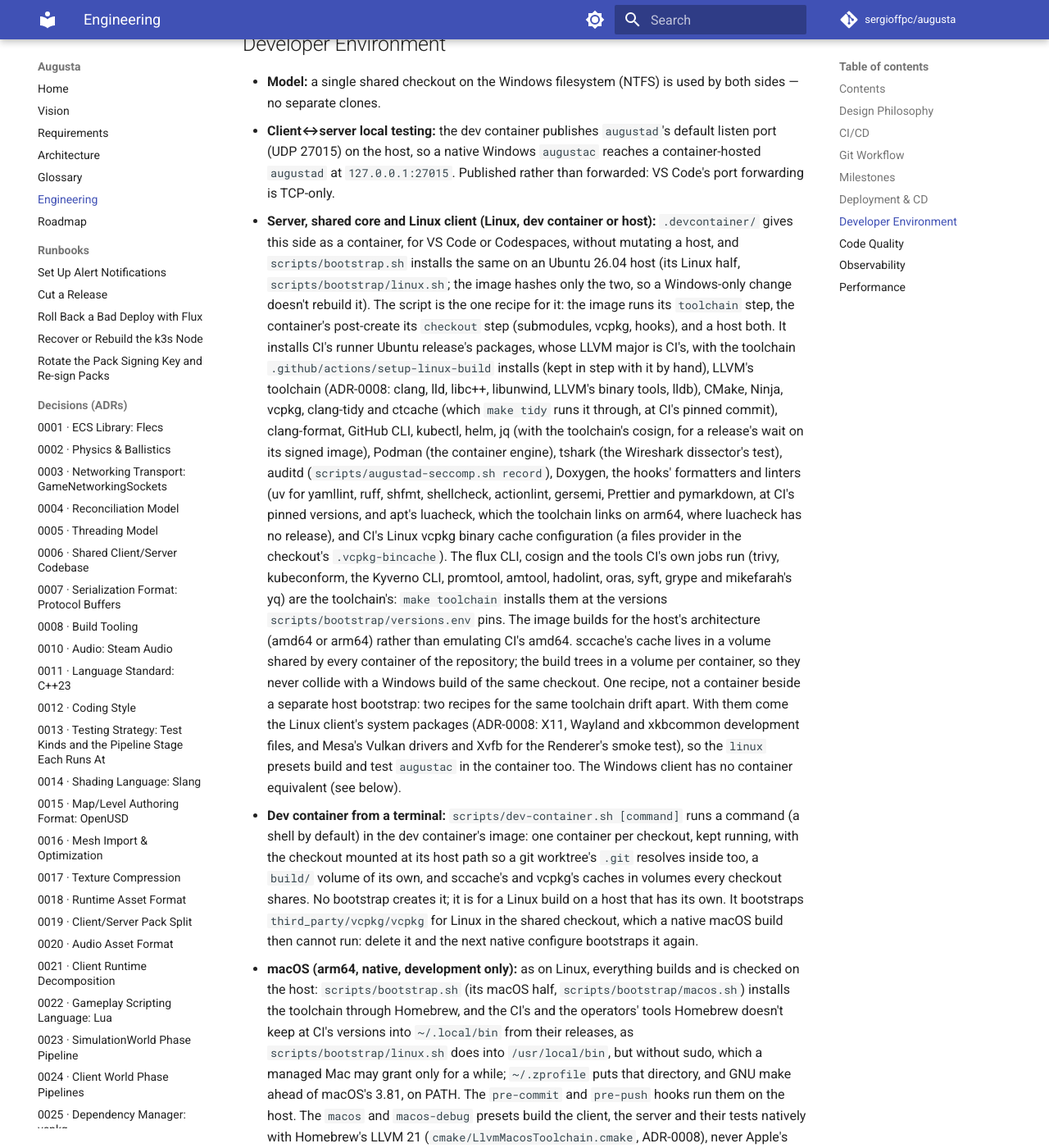
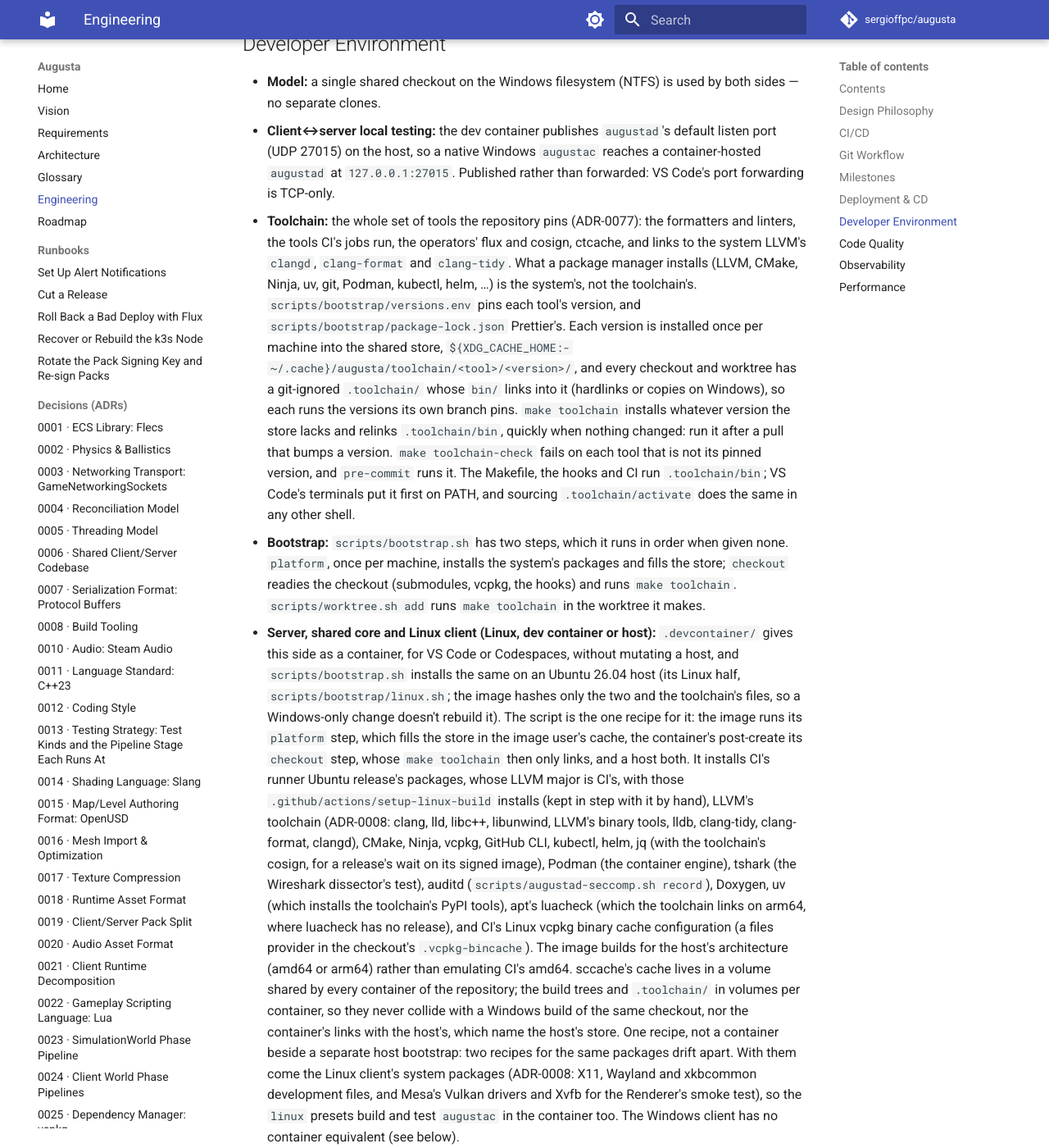
Before and after one commit to sergioffpc/augusta, an MkDocs documentation site: the page built from docs/ENGINEERING.md, in a window 1280 px wide and 1400 px high, scrolled down 11314 px. Shown: the whole window at 82% size. Built offline with MkDocs 1.6.1 and Material for MkDocs 9.7.7, drawn with Linux system fonts in a browser that asks for light colours; comment, search, counter and statistics services are not loaded; some of the changed text lies outside the part shown.

Commit message:
docs: define the toolchain and the bootstrap's platform and checkout steps
docs/ENGINEERING.md's Developer Environment defines the toolchain as every
pinned tool, and describes the store, .toolchain/, make toolchain and
toolchain-check, .toolchain/activate, and the bootstrap's platform and
checkout steps, in place of ~/.local/bin and the toolchain step. It says
the editor settings apply in a trusted workspace only. README.md,
scripts/README.md and CLAUDE.md name the new commands.

Co-Authored-By: Claude Opus 5.5 <noreply@anthropic.com>

```diff
--- a/docs/ENGINEERING.md
+++ b/docs/ENGINEERING.md
@@ -508,66 +508,86 @@ no self-hosted GitHub Actions runner in this pipeline).
   default listen port (UDP 27015) on the host, so a native Windows `augustac`
   reaches a container-hosted `augustad` at `127.0.0.1:27015`. Published rather
   than forwarded: VS Code's port forwarding is TCP-only.
+- **Toolchain:** the whole set of tools the repository pins (ADR-0077): the
+  formatters and linters, the tools CI's jobs run, the operators' flux and
+  cosign, ctcache, and links to the system LLVM's `clangd`, `clang-format` and
+  `clang-tidy`. What a package manager installs (LLVM, CMake, Ninja, uv, git,
+  Podman, kubectl, helm, …) is the system's, not the toolchain's.
+  `scripts/bootstrap/versions.env` pins each tool's version, and
+  `scripts/bootstrap/package-lock.json` Prettier's. Each version is installed
+  once per machine into the shared store,
+  `${XDG_CACHE_HOME:-~/.cache}/augusta/toolchain/<tool>/<version>/`, and every
+  checkout and worktree has a git-ignored `.toolchain/` whose `bin/` links into
+  it (hardlinks or copies on Windows), so each runs the versions its own branch
+  pins. `make toolchain` installs whatever version the store lacks and relinks
+  `.toolchain/bin`, quickly when nothing changed: run it after a pull that bumps
+  a version. `make toolchain-check` fails on each tool that is not its pinned
+  version, and `pre-commit` runs it. The Makefile, the hooks and CI run
+  `.toolchain/bin`; VS Code's terminals put it first on PATH, and sourcing
+  `.toolchain/activate` does the same in any other shell.
+- **Bootstrap:** `scripts/bootstrap.sh` has two steps, which it runs in order
+  when given none. `platform`, once per machine, installs the system's packages
+  and fills the store; `checkout` readies the checkout (submodules, vcpkg, the
+  hooks) and runs `make toolchain`. `scripts/worktree.sh add` runs
+  `make toolchain` in the worktree it makes.
 - **Server, shared core and Linux client (Linux, dev container or host):**
   `.devcontainer/` gives this side as a container, for VS Code or Codespaces,
   without mutating a host, and `scripts/bootstrap.sh` installs the same on an
   Ubuntu 26.04 host (its Linux half, `scripts/bootstrap/linux.sh`; the image
-  hashes only the two, so a Windows-only change doesn't rebuild it). The script
-  is the one recipe for it: the image runs its `toolchain` step, the container's
-  post-create its `checkout` step (submodules, vcpkg, hooks), and a host both.
-  It installs CI's runner Ubuntu release's packages, whose LLVM major is CI's,
-  with the toolchain `.github/actions/setup-linux-build` installs (kept in step
-  with it by hand), LLVM's toolchain (ADR-0008: clang, lld, libc++, libunwind,
-  LLVM's binary tools, lldb), CMake, Ninja, vcpkg, clang-tidy and ctcache (which
-  `make tidy` runs it through, at CI's pinned commit), clang-format, GitHub CLI,
-  kubectl, helm, jq (with the toolchain's cosign, for a release's wait on its
-  signed image), Podman (the container engine), tshark (the Wireshark
-  dissector's test), auditd (`scripts/augustad-seccomp.sh record`), Doxygen, the
-  hooks' formatters and linters (uv for yamllint, ruff, shfmt, shellcheck,
-  actionlint, gersemi, Prettier and pymarkdown, at CI's pinned versions, and
-  apt's luacheck, which the toolchain links on arm64, where luacheck has no
-  release), and CI's Linux vcpkg binary cache configuration (a files provider in
-  the checkout's `.vcpkg-bincache`). The flux CLI, cosign and the tools CI's own
-  jobs run (trivy, kubeconform, the Kyverno CLI, promtool, amtool, hadolint,
-  oras, syft, grype and mikefarah's yq) are the toolchain's: `make toolchain`
-  installs them at the versions `scripts/bootstrap/versions.env` pins. The image
-  builds for the host's architecture (amd64 or arm64) rather than emulating CI's
-  amd64. sccache's cache lives in a volume shared by every container of the
-  repository; the build trees in a volume per container, so they never collide
-  with a Windows build of the same checkout. One recipe, not a container beside
-  a separate host bootstrap: two recipes for the same toolchain drift apart.
-  With them come the Linux client's system packages (ADR-0008: X11, Wayland and
-  xkbcommon development files, and Mesa's Vulkan drivers and Xvfb for the
-  Renderer's smoke test), so the `linux` presets build and test `augustac` in
-  the container too. The Windows client has no container equivalent (see below).
+  hashes only the two and the toolchain's files, so a Windows-only change
+  doesn't rebuild it). The script is the one recipe for it: the image runs its
+  `platform` step, which fills the store in the image user's cache, the
+  container's post-create its `checkout` step, whose `make toolchain` then only
+  links, and a host both. It installs CI's runner Ubuntu release's packages,
+  whose LLVM major is CI's, with those `.github/actions/setup-linux-build`
+  installs (kept in step with it by hand), LLVM's toolchain (ADR-0008: clang,
+  lld, libc++, libunwind, LLVM's binary tools, lldb, clang-tidy, clang-format,
+  clangd), CMake, Ninja, vcpkg, GitHub CLI, kubectl, helm, jq (with the
+  toolchain's cosign, for a release's wait on its signed image), Podman (the
+  container engine), tshark (the Wireshark dissector's test), auditd
+  (`scripts/augustad-seccomp.sh record`), Doxygen, uv (which installs the
+  toolchain's PyPI tools), apt's luacheck (which the toolchain links on arm64,
+  where luacheck has no release), and CI's Linux vcpkg binary cache
+  configuration (a files provider in the checkout's `.vcpkg-bincache`). The
+  image builds for the host's architecture (amd64 or arm64) rather than
+  emulating CI's amd64. sccache's cache lives in a volume shared by every
+  container of the repository; the build trees and `.toolchain/` in volumes per
+  container, so they never collide with a Windows build of the same checkout,
+  nor the container's links with the host's, which name the host's store. One
+  recipe, not a container beside a separate host bootstrap: two recipes for the
+  same packages drift apart. With them come the Linux client's system packages
+  (ADR-0008: X11, Wayland and xkbcommon development files, and Mesa's Vulkan
+  drivers and Xvfb for the Renderer's smoke test), so the `linux` presets build
+  and test `augustac` in the container too. The Windows client has no container
+  equivalent (see below).
 - **Dev container from a terminal:** `scripts/dev-container.sh [command]` runs a
   command (a shell by default) in the dev container's image: one container per
   checkout, kept running, with the checkout mounted at its host path so a git
-  worktree's `.git` resolves inside too, a `build/` volume of its own, and
-  sccache's and vcpkg's caches in volumes every checkout shares. No bootstrap
-  creates it; it is for a Linux build on a host that has its own. It bootstraps
-  `third_party/vcpkg/vcpkg` for Linux in the shared checkout, which a native
-  macOS build then cannot run: delete it and the next native configure
+  worktree's `.git` resolves inside too, `build/` and `.toolchain/` volumes of
+  its own, and sccache's and vcpkg's caches in volumes every checkout shares. No
+  bootstrap creates it; it is for a Linux build on a host that has its own. It
+  bootstraps `third_party/vcpkg/vcpkg` for Linux in the shared checkout, which a
+  native macOS build then cannot run: delete it and the next native configure
   bootstraps it again.
 - **macOS (arm64, native, development only):** as on Linux, everything builds
   and is checked on the host: `scripts/bootstrap.sh` (its macOS half,
-  `scripts/bootstrap/macos.sh`) installs the toolchain through Homebrew, and the
-  CI's and the operators' tools Homebrew doesn't keep at CI's versions into
-  `~/.local/bin` from their releases, as `scripts/bootstrap/linux.sh` does into
-  `/usr/local/bin`, but without sudo, which a managed Mac may grant only for a
-  while; `~/.zprofile` puts that directory, and GNU make ahead of macOS's 3.81,
-  on PATH. The `pre-commit` and `pre-push` hooks run them on the host. The
-  `macos` and `macos-debug` presets build the client, the server and their tests
-  natively with Homebrew's LLVM 21 (`cmake/LlvmMacosToolchain.cmake`, ADR-0008),
-  never Apple's clang, for vcpkg's `arm64-osx` (`triplets/arm64-osx.cmake`). The
-  client renders on Mesa's KosmicKrisp, a conformant Vulkan over Metal (macOS
-  26, Apple silicon): the Renderer turns on the portability extensions a
-  Vulkan-on-Metal driver may need, and the window module opens Homebrew's Vulkan
-  loader, which GLFW does not find there by itself. PhysX and NVRHI come from
-  overlay ports (`ports/`) that add macOS to what vcpkg's support; PhysX builds
-  on the CPU alone. The Command Line Tools give the SDK, and Xcode is not
-  needed. No CI job builds it, so it breaks unnoticed; Aftermath and Nsight do
-  not exist there.
+  `scripts/bootstrap/macos.sh`) installs the system's packages through Homebrew
+  and fills the toolchain's store, without sudo, which a managed Mac may grant
+  only for a while; `~/.zprofile` puts GNU make ahead of macOS's 3.81 on PATH.
+  LLVM 21 is keg-only, off PATH: `.toolchain/bin` links its `clangd`,
+  `clang-format` and `clang-tidy`, and Homebrew's luacheck, which has no macOS
+  release. The `pre-commit` and `pre-push` hooks run the toolchain on the host.
+  The `macos` and `macos-debug` presets build the client, the server and their
+  tests natively with Homebrew's LLVM 21 (`cmake/LlvmMacosToolchain.cmake`,
+  ADR-0008), never Apple's clang, for vcpkg's `arm64-osx`
+  (`triplets/arm64-osx.cmake`). The client renders on Mesa's KosmicKrisp, a
+  conformant Vulkan over Metal (macOS 26, Apple silicon): the Renderer turns on
+  the portability extensions a Vulkan-on-Metal driver may need, and the window
+  module opens Homebrew's Vulkan loader, which GLFW does not find there by
+  itself. PhysX and NVRHI come from overlay ports (`ports/`) that add macOS to
+  what vcpkg's support; PhysX builds on the CPU alone. The Command Line Tools
+  give the SDK, and Xcode is not needed. No CI job builds it, so it breaks
+  unnoticed; Aftermath and Nsight do not exist there.
 - **Client (Windows, native):** built and run natively — never cross-compiled
   from Linux: vcpkg's dependencies build with MSVC `cl`. The client, the server
   and their tests compile with `clang-cl` and links with `lld-link`, from the
@@ -577,31 +597,32 @@ no self-hosted GitHub Actions runner in this pipeline).
   against; the dependencies stay on `cl` under vcpkg's `x64-windows` triplet
   (ADR-0008). The same `scripts/bootstrap.sh`, run in Git Bash as Administrator
   (its Windows half, `scripts/bootstrap/windows.sh`, winget-driven; one entry
-  point and one `checkout` step and set of pinned formatter versions for both
-  platforms, and no PowerShell: Git for Windows is the one prerequisite, which
-  cloning needs anyway) installs Visual Studio Build Tools system-wide (default
-  install location) — simpler than pinning a project-specific path, at the cost
-  of not being able to side-by-side independent Build Tools versions per project
-  — plus the Windows SDK, CMake, Ninja, GNU make, vcpkg, Git, uv (for yamllint
-  and the formatters and linters uv runs, below, and ctcache, which `make tidy`
-  runs `clang-tidy` through), and LLVM (`clang-cl` and `lld-link` for the build,
-  `clang-format`/`clang-tidy` for the hooks below), pinned to the LLVM version
-  CI's Ubuntu runner ships and CI's Windows jobs install, so a local build and
-  the hooks agree with CI's gates, kubectl and helm, for the cluster, and jq and
-  tshark (through Wireshark), as the Linux half's, with Podman and its WSL 2
-  machine (flux, cosign and the tools CI's own jobs run being the toolchain's
-  there too); auditd, which records a Linux kernel's syscalls, has no Windows
-  counterpart. It also puts Git's `bin` directory on PATH, so
-  `bash scripts/<script>.sh` runs from PowerShell and cmd, and the workspace's
-  VS Code settings point the Kubernetes extension and its terminals at the
-  day-to-day kubeconfig, `~/.kube/augusta.yaml`.
+  point and one `checkout` step and toolchain for every platform, and no
+  PowerShell: Git for Windows is the one prerequisite, which cloning needs
+  anyway) installs Visual Studio Build Tools system-wide (default install
+  location) — simpler than pinning a project-specific path, at the cost of not
+  being able to side-by-side independent Build Tools versions per project — plus
+  the Windows SDK, CMake, Ninja, GNU make, vcpkg, Git, uv (which installs the
+  toolchain's PyPI tools), and LLVM (`clang-cl` and `lld-link` for the build,
+  and the `clangd`, `clang-format` and `clang-tidy` `.toolchain/bin` links),
+  pinned to the LLVM version CI's Ubuntu runner ships and CI's Windows jobs
+  install, so a local build and the hooks agree with CI's gates, kubectl and
+  helm, for the cluster, and jq and tshark (through Wireshark), as the Linux
+  half's, with Podman and its WSL 2 machine (flux, cosign and the tools CI's own
+  jobs run being the toolchain's there too); auditd, which records a Linux
+  kernel's syscalls, has no Windows counterpart. It also puts Git's `bin`
+  directory on PATH, so `bash scripts/<script>.sh` runs from PowerShell and cmd,
+  and the workspace's VS Code settings point the Kubernetes extension and its
+  terminals at the day-to-day kubeconfig, `~/.kube/augusta.yaml`.
 - **Uninstall:** `scripts/bootstrap.sh uninstall` undoes a bootstrap on every
-  platform: what its toolchain step installed that was not there before, which
+  platform: what its `platform` step installed that was not there before, which
   it records in a manifest of the machine's (each package, file, PATH entry,
-  Visual Studio component, winget pin and Podman machine), newest first, and its
-  checkout step's readying, never the repository's files. Only what the
-  bootstrap itself installed goes: a tool that was there before stays, as does
-  what a machine bootstrapped before the manifest installed then.
+  Visual Studio component, winget pin and Podman machine, and the toolchain's
+  store), newest first, and its `checkout` step's readying, `.toolchain/` among
+  it, never the repository's files. `uninstall platform` and
+  `uninstall checkout` undo one step alone. Only what the bootstrap itself
+  installed goes: a tool that was there before stays, as does what a machine
+  bootstrapped before the manifest installed then.
 - **Asset cooker setup (opt-in):** `tools/pack/scripts/bootstrap.sh` (Windows in
   Git Bash, or Linux - the platforms vcpkg's `ktx` port, which the cooker's
   `_native` wraps, builds for) builds the pack environment under a caller-chosen
@@ -628,7 +649,10 @@ no self-hosted GitHub Actions runner in this pipeline).
   Tools, clangd/clang-format, EditorConfig, Lua, YAML/Helm, GitHub Actions) — VS
   Code prompts to install these whenever the folder is opened, on either side
   (dev container or native Windows); the dev container installs the
-  Linux-relevant subset itself.
+  Linux-relevant subset itself. The workspace settings point the extensions'
+  binaries at `${workspaceFolder}/.toolchain/` (ADR-0077), and VS Code applies
+  them only in a trusted workspace: in Restricted Mode, Ruff, Prettier and
+  ShellCheck run their bundled copies, and clangd and shfmt turn off.
 - **Dependency hermeticity:** the `vcpkg.json` manifest (ADR-0025) is what
   actually makes dependency acquisition reproducible on both sides — not a
   container.
@@ -651,12 +675,12 @@ no self-hosted GitHub Actions runner in this pipeline).
   checks formatting and every linter but `clang-tidy`, `make lint` also runs
   `clang-tidy`, and `make tidy` alone runs `clang-tidy`, through ctcache as CI's
   Lint steps do (CI, clang-tidy results), keeping its results under
-  `build/ctcache`; both bootstraps install it. The hooks name no tool
-  themselves: `pre-commit` runs `make format-files` on the staged files and
-  `pre-push` runs `make lint-files` on the changed ones, the same commands as
-  `make format` and `make lint` on fewer files, with clang-tidy one file a
-  process through the same ctcache results; `make test` and `make check` run
-  `ctest` in parallel, as CI does.
+  `build/ctcache`; the toolchain holds it. The hooks name no tool themselves:
+  `pre-commit` runs `make format-files` on the staged files and `pre-push` runs
+  `make lint-files` on the changed ones, the same commands as `make format` and
+  `make lint` on fewer files, with clang-tidy one file a process through the
+  same ctcache results; `make test` and `make check` run `ctest` in parallel, as
+  CI does.
 - A scenario's Lua scripts (ADR-0022, ADR-0039) are formatted by StyLua
   (`stylua.toml`: two-space indentation, 120 columns, as the C++) and linted by
   luacheck (`.luacheckrc`), whose standard library is the engine's Lua sandbox
```
Also changed, not shown: CLAUDE.md (+9 -5 lines), README.md (+24 -18 lines), scripts/README.md (+8 -6 lines).
